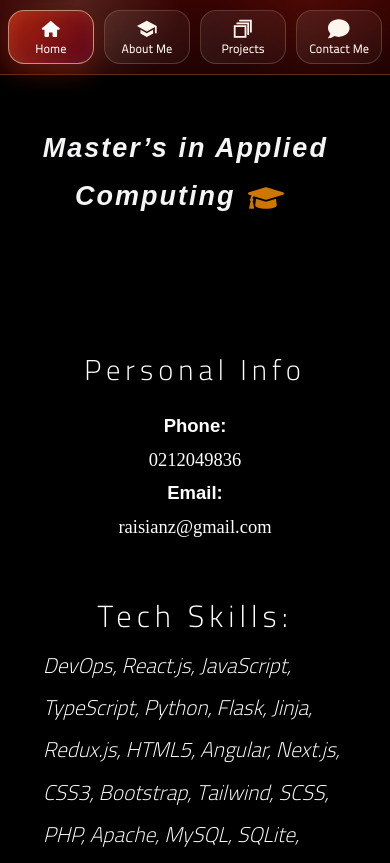
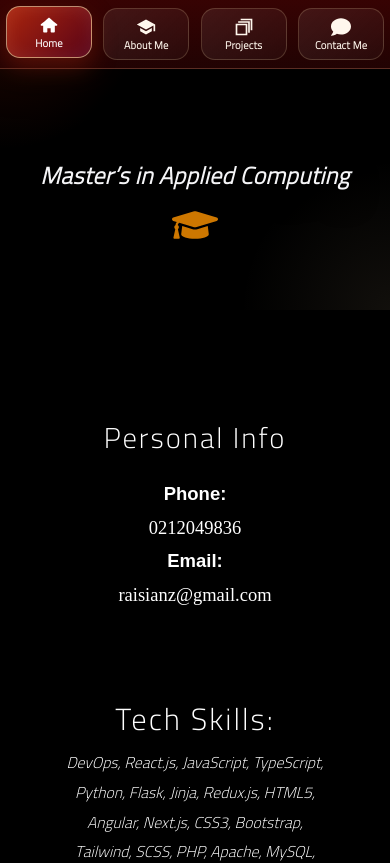
Before and after one commit to sue-zadeh/my-portfolio, a React (Vite) app: page / in a window 390 px wide. Shown: the top 863 px of the page. Built offline with nearby package versions, Linux system fonts and the light colour scheme.

Commit message:
updating the projects page

```diff
--- a/client/AboutMe.jsx
+++ b/client/AboutMe.jsx
@@ -128,7 +128,7 @@ export default function AboutMe() {
     })
   }, [])
   return (
-    <div style={S.pageWrap} className="AboutMe" id="about-me" data-aos="fade-up">
+    <div id="about-me"style={S.pageWrap} className="AboutMe" data-aos="fade-up">
       <div style={S.container} className="content-about">
         <h1 style={S.title} className="h-me2" data-aos="fade-down-right">
           {/* <MdDeveloperBoard size={42} color="#fff" />  */}
--- a/client/Banner.jsx
+++ b/client/Banner.jsx
@@ -15,7 +15,7 @@ function Banner() {
       text: 'Hi, I am Sue Zadeh',
       icon: (
         <HiOutlineHand
-          size={58}
+          size={65}
           color="#cd7700"
           style={{ paddingRight: '10px', paddingLeft: '10px' }}
         />
@@ -25,7 +25,7 @@ function Banner() {
       text: 'Full Stack Web Developer',
       icon: (
         <FaLaptopCode
-          size={63}
+          size={73}
           color="beige"
           style={{ paddingRight: '14px', paddingLeft: '14px' }}
         />
@@ -35,14 +35,14 @@ function Banner() {
       text: 'Master’s in Applied Computing',
       icon: (
         <FaGraduationCap
-          size={60}
+          size={70}
           color="#cd7700"
           style={{ paddingRight: '12px', paddingLeft: '12px' }}
         />
       ),
     },
     {
-      text: 'ISTQB® Certified Tester (iSQI, Aug 2025)',
+      text: 'ISTQB® Certified Tester (iSQI)',
       icon: (
         <FaCertificate
           size={70}
@@ -52,7 +52,7 @@ function Banner() {
       ),
     },
     {
-      text: 'ICAgile Certified Professional (ICP, Nov 2025)',
+      text: 'ICAgile Certified Professional (ICP)',
       icon: (
         <FaCertificate
           size={70}
@@ -65,7 +65,7 @@ function Banner() {
       text: 'Microsoft Azure Certified',
       icon: (
         <HiCloud
-          size={70}
+          size={80}
           color="#cd7700"
           style={{ paddingRight: '10px', paddingLeft: '10px' }}
         />
@@ -75,7 +75,7 @@ function Banner() {
       text: 'Dev Academy Graduate',
       icon: (
         <FaGraduationCap
-          size={63}
+          size={83}
           color="beige"
           style={{ paddingRight: '14px', paddingLeft: '13px' }}
         />
@@ -86,7 +86,7 @@ function Banner() {
       text: 'Tech enthusiast',
       icon: (
         <FaLightbulb
-          size={55}
+          size={53}
           color="#cd7700"
           style={{ paddingRight: '10px', paddingLeft: '10px' }}
         />
--- a/client/ContactMe.jsx
+++ b/client/ContactMe.jsx
@@ -79,7 +79,7 @@ function ContactMe() {
   }
 
   return (
-    <div id="contact-me" data-aos="fade-up">
+    <div data-aos="fade-up">
       {/* <div className="devNavcontact">
         <NavBar />
       </div> */}
--- a/client/Home.jsx
+++ b/client/Home.jsx
@@ -4,7 +4,7 @@ import Body from './Body'
 
 function Home() {
   return (
-    <div className="App" id="home">
+    <div className="App">
       <Banner />
       <Body />
     </div>
--- a/client/NavBar.jsx
+++ b/client/NavBar.jsx
@@ -5,93 +5,76 @@ import { CgStack } from 'react-icons/cg'
 import { FaComment } from 'react-icons/fa'
 
 const NavBar = () => {
-  const [activeSection, setActiveSection] = useState('home')
-
-  const navItems = [
-    {
-      label: 'Home',
-      href: 'home',
-      icon: <TiHome />,
-    },
-    {
-      label: 'About Me',
-      href: 'about-me',
-      icon: <MdSchool />,
-    },
-    {
-      label: 'Projects',
-      href: 'projects',
-      icon: <CgStack />,
-    },
-    {
-      label: 'Contact Me',
-      href: 'contact-me',
-      icon: <FaComment />,
-    },
-  ]
+  const [activeSection, setActiveSection] = useState(
+    window.location.hash || '#home'
+  )
 
   useEffect(() => {
-    const handleScroll = () => {
-      const sections = navItems
-        .map((item) => document.getElementById(item.href))
-        .filter(Boolean)
-
-      const currentSection = sections.find((section) => {
-        const rect = section.getBoundingClientRect()
-        return rect.top <= 130 && rect.bottom >= 130
-      })
-
-      if (currentSection) {
-        setActiveSection(currentSection.id)
-      }
+    const handleHashChange = () => {
+      setActiveSection(window.location.hash || '#home')
     }
 
-    handleScroll()
+    window.addEventListener('hashchange', handleHashChange)
 
-    window.addEventListener('scroll', handleScroll)
-    return () => window.removeEventListener('scroll', handleScroll)
+    return () => {
+      window.removeEventListener('hashchange', handleHashChange)
+    }
   }, [])
 
-  const goToSection = (sectionId) => {
-    const section = document.getElementById(sectionId)
-
-    if (!section) {
-      return
-    }
-
-    const navHeight = 95
-    const sectionTop =
-      section.getBoundingClientRect().top + window.pageYOffset - navHeight
-
-    window.scrollTo({
-      top: sectionTop,
-      behavior: 'auto',
-    })
-
-    setActiveSection(sectionId)
+  const isActive = (section) => {
+    return activeSection === section ? 'active' : ''
   }
 
   return (
-    <nav className="site-nav" aria-label="Main navigation">
-      <ul className="site-nav-list">
-        {navItems.map((item) => (
-          <li className="site-nav-item" key={item.href}>
-            <button
-              type="button"
-              className={`site-nav-link ${
-                activeSection === item.href ? 'active' : ''
-              }`}
-              onClick={() => goToSection(item.href)}
+    <div className="nav">
+      <div className="allnav">
+        <ul className="NavBar">
+          <li className="NavBarli">
+            <a
+              className={`NavLink ${isActive('#home')}`}
+              href="#home"
+              onClick={() => setActiveSection('#home')}
             >
-              <span className="site-nav-icon" aria-hidden="true">
-                {item.icon}
-              </span>
-              <span className="site-nav-text">{item.label}</span>
-            </button>
+              <TiHome className="NavIcon" />
+              <span>Home</span>
+            </a>
           </li>
-        ))}
-      </ul>
-    </nav>
+
+          <li className="NavBarli">
+            <a
+              className={`NavLink ${isActive('#about-me')}`}
+              href="#about-me"
+              onClick={() => setActiveSection('#about-me')}
+            >
+              <MdSchool className="NavIcon" />
+              <span>About Me</span>
+            </a>
+          </li>
+
+          <li className="NavBarli">
+            <a
+              className={`NavLink ${isActive('#projects')}`}
+              href="#projects"
+              onClick={() => setActiveSection('#projects')}
+            >
+              <CgStack className="NavIcon" />
+              <span>Projects</span>
+            </a>
+          </li>
+
+          <li className="NavBarli">
+            <a
+              className={`NavLink ${isActive('#contact-me')}`}
+              href="#contact-me"
+              onClick={() => setActiveSection('#contact-me')}
+            >
+              <FaComment className="NavIcon" />
+              <span>Contact Me</span>
+            </a>
+          </li>
+        </ul>
+      </div>
+    </div>
   )
 }
 
--- a/client/Projects.jsx
+++ b/client/Projects.jsx
@@ -292,7 +292,7 @@ function Projects() {
   }
 
   return (
-    <section id="projects" className="portfolio-projects-page">
+    <section className="portfolio-projects-page">
       <div className="portfolio-projects-overlay"></div>
 
       <div className="container position-relative portfolio-projects-content">
@@ -358,7 +358,7 @@ function Projects() {
         <div className="row g-4">
           {filteredProjects.map((project) => (
             <div className="col-md-6 col-xl-4" key={project.title}>
-              <article className="project-card h-100" data-aos="fade-up">
+              <article className="project-card h-100" data-aos="fade-up" tabIndex="0">
                 <div className="project-image-wrap">
                   <img
                     src={project.image}
--- a/client/main.css
+++ b/client/main.css
@@ -1,4 +1,6 @@
-body, html { background-color: rgb(35, 3, 3);
+body,
+html {
+  background-color: rgb(1, 0, 0);
   margin-bottom: 0.5em;
   background-size: cover;
   margin-left: 0;
@@ -10,65 +12,76 @@ html {
   scroll-padding-top: 95px;
 }
 
+section {
+  scroll-margin-top: 100px;
+}
+
 /* Navbar */
 
-.site-nav {
+.nav,
+.allnav {
+  width: 100%;
+}
+
+.NavBar {
   position: fixed;
   top: 0;
   left: 0;
-  width: 100%;
+  right: 0;
+
   z-index: 2000;
-  background:
-    linear-gradient(180deg, rgba(57, 3, 3, 0.96), rgba(35, 3, 3, 0.92));
-  border-bottom: 1px solid rgba(224, 195, 151, 0.22);
-  box-shadow: 0 12px 35px rgba(0, 0, 0, 0.45);
-  backdrop-filter: blur(12px);
-}
-
-.site-nav::before {
-  content: '';
-  position: absolute;
-  inset: 0;
-  background:
-    radial-gradient(circle at 20% 0%, rgba(224, 195, 151, 0.16), transparent 32%),
-    radial-gradient(circle at 80% 0%, rgba(171, 37, 13, 0.18), transparent 30%);
-  pointer-events: none;
-}
-
-.site-nav-list {
-  position: relative;
-  max-width: 1000px;
-  margin: 0 auto;
-  padding: 18px 16px;
   display: flex;
   justify-content: center;
   align-items: center;
   gap: 14px;
+
+  width: 100%;
+  margin: 0;
+  padding: 18px 14px;
+
   list-style: none;
+  background:
+    linear-gradient(180deg, rgba(57, 3, 3, 0.96), rgba(35, 3, 3, 0.94));
+  border-bottom: 1px solid rgba(224, 195, 151, 0.22);
+  box-shadow: 0 12px 35px rgba(0, 0, 0, 0.45);
+  backdrop-filter: blur(12px);
+
+  animation: slideIn 0.7s ease both;
 }
 
-.site-nav-item {
+.NavBarli {
   margin: 0;
+  padding: 0;
 }
 
-.site-nav-link {
+.NavLink {
   position: relative;
+
   display: flex;
+  justify-content: center;
   align-items: center;
-  justify-content: center;
-  gap: 9px;
-  min-height: 48px;
-  padding: 0 22px;
-  color: #fff7ed;
+  gap: 10px;
+
+  min-height: 50px;
+  padding: 0 24px;
+
+  color: #fff7ed !important;
   font-family: 'Cairo', 'Montserrat', sans-serif;
   font-size: 1.05rem;
   font-weight: 800;
   letter-spacing: 3px;
-  text-decoration: none;
+  text-decoration: none !important;
+
   border: 1px solid rgba(224, 195, 151, 0.22);
   border-radius: 999px;
+
   background:
-    linear-gradient(135deg, rgba(255, 255, 255, 0.08), rgba(255, 255, 255, 0.03));
+    linear-gradient(
+      135deg,
+      rgba(255, 255, 255, 0.08),
+      rgba(255, 255, 255, 0.03)
+    );
+
   overflow: hidden;
   transition:
     transform 0.25s ease,
@@ -77,186 +90,207 @@ html {
     background 0.25s ease;
 }
 
-.site-nav-link::before {
+.NavLink::before {
   content: '';
   position: absolute;
   top: 0;
   left: -75%;
+
   width: 55%;
   height: 100%;
-  background: linear-gradient(
-    110deg,
-    transparent,
-    rgba(255, 255, 255, 0.24),
-    transparent
-  );
+
+  background:
+    linear-gradient(
+      110deg,
+      transparent,
+      rgba(255, 255, 255, 0.24),
+      transparent
+    );
+
   transform: skewX(-22deg);
   transition: left 0.55s ease;
 }
 
-.site-nav-link:hover::before {
+.NavLink:hover::before {
   left: 130%;
 }
 
-.site-nav-link:hover {
-  color: #ffffff;
-  background:
-    linear-gradient(135deg, rgba(171, 37, 13, 0.92), rgba(88, 3, 23, 0.9));
-  border-color: rgba(224, 195, 151, 0.65);
-  box-shadow:
-    0 10px 24px rgba(171, 37, 13, 0.35),
-    inset 0 0 18px rgba(255, 255, 255, 0.08);
-  transform: translateY(-2px);
-}
-
-.site-nav-link.active {
-  color: #ffffff;
+.NavLink:hover,
+.NavLink.active {
+  color: #ffffff !important;
   background: linear-gradient(135deg, #ab250d, #580317);
   border-color: rgba(224, 195, 151, 0.7);
   box-shadow:
     0 10px 24px rgba(171, 37, 13, 0.38),
     inset 0 0 18px rgba(255, 255, 255, 0.08);
+  transform: translateY(-2px);
 }
 
-.site-nav-link:focus-visible {
-  outline: 3px solid #e0c397;
-  outline-offset: 4px;
-}
-
-.site-nav-icon {
-  display: inline-flex;
+.NavIcon {
   font-size: 1.55rem;
-  line-height: 1;
-}
-
-.site-nav-text {
-  white-space: nowrap;
+  flex-shrink: 0;
 }
 
 /* Tablet */
+
 @media screen and (max-width: 900px) {
-  .site-nav-list {
-    max-width: 100%;
+  .NavBar {
     justify-content: flex-start;
     overflow-x: auto;
     gap: 10px;
-    padding: 14px 14px;
+    padding: 12px 10px;
     scrollbar-width: none;
   }
 
-  .site-nav-list::-webkit-scrollbar {
+  .NavBar::-webkit-scrollbar {
     display: none;
   }
 
-  .site-nav-link {
-    min-height: 44px;
+  .NavLink {
+    min-height: 46px;
     padding: 0 18px;
-    font-size: 0.95rem;
+    font-size: 0.9rem;
     letter-spacing: 2px;
+    white-space: nowrap;
   }
 
-  .site-nav-icon {
-    font-size: 1.4rem;
+  .NavIcon {
+    font-size: 1.35rem;
   }
 }
 
 /* Mobile */
+
 @media screen and (max-width: 600px) {
-  .site-nav-list {
+  .NavBar {
     justify-content: space-between;
-    gap: 8px;
-    padding: 10px 8px;
     overflow-x: visible;
+    gap: 7px;
+    padding: 8px 6px;
   }
 
-  .site-nav-link {
+  .NavLink {
     width: 22vw;
-    min-width: 70px;
-    min-height: 54px;
-    padding: 6px 4px;
+    min-width: 64px;
+    min-height: 52px;
+    padding: 6px 3px;
+
     flex-direction: column;
     gap: 3px;
-    border-radius: 16px;
-    font-size: 0.72rem;
+
+    border-radius: 14px;
+    font-size: 0.66rem;
+    letter-spacing: 0.2px;
+    line-height: 1.1;
+  }
+
+  .NavIcon {
+    font-size: 1.25rem;
+  }
+}/* Banner */
+
+.Banner {
+  width: 100%;
+  min-height: 380px;
+  font-size: 1.05rem;
+  background:
+    radial-gradient(circle at top left, rgba(171, 37, 13, 0.22), transparent 30%),
+    radial-gradient(circle at bottom right, rgba(224, 195, 151, 0.08), transparent 30%),
+    #000;
+  display: flex;
+  justify-content: center;
+  align-items: center;
+  padding: 145px 1rem 65px;
+  /* border-bottom: 1px solid rgba(224, 195, 151, 0.12); */
+}
+
+.sentence {
+  width: min(1000px, 100%);
+  display: flex;
+  justify-content: center;
+  font-size: 0.5rem;
+  align-items: center;
+  gap: 22px;
+  text-align: center;
+  padding-top: 2.5rem;
+  margin: 0;
+  z-index: 2;
+}
+
+.banner-icon {
+  width: 78px;
+  height: 78px;
+  min-width: 78px;
+  display: grid;
+  place-items: center;
+  border-radius: 50%;
+  background: linear-gradient(135deg, #ab250d, #580317);
+  border: 1px solid rgba(224, 195, 151, 0.45);
+  box-shadow: 0 16px 35px rgba(171, 37, 13, 0.3);
+}
+
+.banner-icon svg {
+  width: 42px;
+  height: 42px;
+  color: #f6d7b0;
+}
+
+.web {
+  font-family: "Nunito", "Cairo", sans-serif;
+  font-size: clamp(1.2rem, 3.25vw, 2.6rem);
+  color: rgb(245, 245, 247);
+  font-style: italic;
+  font-weight: 900;
+  text-align: center;
+  line-height: 1.15;
+  letter-spacing: 1px;
+  padding: 0;
+  margin: 0;
+  text-shadow: 0 10px 28px rgba(0, 0, 0, 0.6);
+}
+
+.banner-subtitle {
+  color: #e0c397;
+  font-size: clamp(1rem, 2.4vw, 1.5rem);
+  font-weight: 800;
+  letter-spacing: 3px;
+  margin: 12px 0 0;
+}
+
+@media screen and (max-width: 600px) {
+  .Banner {
+    min-height: 300px;
+    padding: 105px 0.75rem 42px;
+  }
+
+  .sentence {
+    flex-direction: column;
+    gap: 12px;
+  }
+
+  .banner-icon {
+    width: 58px;
+    height: 58px;
+    min-width: 58px;
+  }
+
+  .banner-icon svg {
+    width: 30px;
+    height: 30px;
+  }
+
+  .web {
+    font-size: clamp(1.45rem, 8vw, 2.2rem);
+    line-height: 1.18;
     letter-spacing: 0.5px;
   }
 
-  .site-nav-icon {
-    font-size: 1.35rem;
-  }
-
-  .site-nav-text {
-    white-space: normal;
-    line-height: 1.1;
+  .banner-subtitle {
+    font-size: 0.95rem;
+    letter-spacing: 2px;
   }
 }
-/* Banner */
 
-.sentence {
-  display: grid;
-  /* grid-template-rows: auto; */
-  justify-content: center;
-  align-items: center;
-  font-size: 18px;
-  font-weight: bolder;
-  letter-spacing: 2px;
-  padding-top: 6.25em;
-  padding-bottom: 0em;
-  text-shadow: 1% 3% 5% #89d6e7;
-  z-index: 2;
-}
-
-.Banner {
-  align-items: center;
-  justify-items: center;
-  justify-content: center;
-  justify-self: center;
-  height: 25vh;
-  margin: 0;
-  padding-bottom:0px;
-  width: auto;
-}
-
-.web {
-  font-family: "Nunito", sans-serif;
-  font-size: 2.40em;
-  color: rgb(245, 245, 247);
-  font-style: italic;
-  font-weight: bolder;
-  text-align: center;
-  justify-items: center;
-  padding-bottom:0.5em;
-}
-
-@media  screen and (max-width: 400px){
-  .Banner {
-padding: 2px;
-height: 32vh;
-
-  }
-  .web {
-    font-size: 0.8vm;
-   }
-   .sentence
-   {
-    width: auto;
-    padding-top:1.75em;
-   }
-    .grid1, .grid2, .grid3 {
-      padding: 250px 60px 10px 25px;
-    }
-  }
-
-@media only screen and (max-width: 600px) {
-  .web {
-    font-size: 1.5em;
-    padding: 0% 5% 5% 0%;
-    margin: 0% 0% 0% 0%;
-  }
-  .p1{
-    padding: 0rem 1.25rem ;
-  }
-}
 
 /* Body */
 .Body {
@@ -447,7 +481,113 @@ h4 {
   font-size: 1.5em;
   padding-right: 3rem;
 }
+/* Tablet */
 
+@media screen and (max-width: 1000px) {
+  .Banner {
+    min-height: 360px;
+    padding: 130px 1.25rem 55px;
+  }
+
+  .grid-wrapper {
+    grid-template-columns: 1fr;
+    max-width: 720px;
+  }
+
+  .grid1,
+  .grid2,
+  .grid3 {
+    padding: 32px 26px;
+  }
+
+  .grid3 {
+    text-align: center;
+  }
+
+  .p1,
+  .p4 {
+    text-align: center;
+  }
+}
+
+/* Mobile */
+
+@media screen and (max-width: 600px) {
+  .Banner {
+    min-height: 310px;
+    padding: 115px 1rem 44px;
+  }
+
+  .sentence {
+    flex-direction: column;
+    gap: 14px;
+  }
+
+  .banner-icon {
+    width: 62px;
+    height: 62px;
+    min-width: 62px;
+  }
+
+  .banner-icon svg {
+    width: 32px;
+    height: 32px;
+  }
+
+  .web {
+    font-size: clamp(1.15rem, 6vw, 1.75rem);
+    line-height: 1.18;
+    letter-spacing: 0.5px;
+  }
+
+  .banner-subtitle {
+    font-size: 1rem;
+    letter-spacing: 2px;
+    margin-top: 10px;
+  }
+
+  .Body {
+    padding: 45px 1rem 60px;
+  }
+
+  .grid-wrapper {
+    gap: 20px;
+  }
+
+  .grid1,
+  .grid2,
+  .grid3 {
+    border-radius: 22px;
+    padding: 28px 20px;
+  }
+
+  .hh2,
+  .hh5,
+  .hh5-4,
+  .hire {
+    letter-spacing: 2px;
+  }
+
+  h4 {
+    letter-spacing: 2px;
+    margin-top: 36px;
+  }
+
+  .p1,
+  .p4 {
+    font-size: 0.98rem;
+    line-height: 1.9;
+  }
+
+  .download2 {
+    font-size: 1.05rem;
+    letter-spacing: 1.5px;
+  }
+
+  .social-container {
+    margin-top: 2.5rem;
+  }
+}
 /* /* AboutMe */
 .AboutMe {
   display: flex;
@@ -508,7 +648,6 @@ h4 {
 }
 }
 
-/* Projects Page */
 
 /* Projects Page */
 
@@ -547,7 +686,7 @@ h4 {
   display: inline-block;
   background-color: rgba(171, 37, 13, 0.22);
   color: #f6d7b0;
-  font-weight: 800;
+  font-weight: 500;
   font-size: 1rem;
   padding: 9px 18px;
   border: 1px solid rgba(224, 195, 151, 0.32);
@@ -558,8 +697,8 @@ h4 {
   color: #fff7ed;
   font-size: clamp(2rem, 5vw, 3.4rem);
   line-height: 1.12;
-  font-weight: 800;
-  letter-spacing: -0.04em;
+  font-weight: 480;
+  letter-spacing: -0.06em;
 }
 
 .projects-intro {
@@ -583,7 +722,7 @@ h4 {
   display: block;
   color: #ffffff;
   font-size: 1.25rem;
-  font-weight: 800;
+  font-weight: 490;
   margin-bottom: 4px;
 }
 
@@ -606,7 +745,7 @@ h4 {
   color: #fff7ed;
   padding: 10px 18px;
   border-radius: 999px;
-  font-weight: 800;
+  font-weight: 450;
   transition: 0.3s ease;
 }
 
@@ -632,7 +771,8 @@ h4 {
     border-color 0.35s ease;
 }
 
-.project-card:hover {
+.project-card:hover,
+.project-card:focus-within {
   transform: translateY(-10px);
   box-shadow: 0 28px 58px rgba(0, 0, 0, 0.46);
   border-color: rgba(224, 195, 151, 0.38);
@@ -653,13 +793,18 @@ h4 {
   transition: transform 0.5s ease;
 }
 
-.project-card:hover .project-image {
+.project-card:hover .project-image,
+.project-card:focus-within .project-image {
   transform: scale(1.07);
 }
+
+/* Overlay hidden by default */
 
 .project-hover-layer {
   position: absolute;
   inset: 0;
+  z-index: 2;
+
   background:
     linear-gradient(
       180deg,
@@ -667,17 +812,31 @@ h4 {
       rgba(35, 3, 3, 0.76) 48%,
       rgba(0, 0, 0, 0.98) 100%
     );
+
   color: #fff7ed;
   padding: 22px;
+
   display: flex;
   flex-direction: column;
   justify-content: flex-end;
+
   opacity: 0;
-  transition: opacity 0.35s ease;
+  visibility: hidden;
+  pointer-events: none;
+
+  transition:
+    opacity 0.35s ease,
+    visibility 0.35s ease;
 }
 
-.project-card:hover .project-hover-layer {
+/* Desktop hover + keyboard/mobile focus */
+
+.project-card:hover .project-hover-layer,
+.project-card:focus-within .project-hover-layer,
+.project-card:focus .project-hover-layer {
   opacity: 1;
+  visibility: visible;
+  pointer-events: auto;
 }
 
 .project-type {
@@ -686,7 +845,7 @@ h4 {
   background-color: rgba(171, 37, 13, 0.28);
   color: #f6d7b0;
   font-size: 0.83rem;
-  font-weight: 800;
+  font-weight: 450;
   padding: 6px 12px;
   border: 1px solid rgba(224, 195, 151, 0.22);
   border-radius: 999px;
@@ -721,7 +880,7 @@ h4 {
 .project-name {
   color: #fff7ed;
   font-size: 1.24rem;
-  font-weight: 800;
+  font-weight: 500;
   margin: 0;
 }
 
@@ -731,8 +890,8 @@ h4 {
   border: 1px solid rgba(224, 195, 151, 0.18);
   padding: 6px 10px;
   border-radius: 999px;
-  font-size: 0.78rem;
-  font-weight: 800;
+  font-size: 0.90rem;
+  font-weight: 490;
   white-space: nowrap;
 }
 
@@ -766,12 +925,12 @@ h4 {
   padding: 7px 11px;
   border-radius: 999px;
   font-size: 0.82rem;
-  font-weight: 700;
+  font-weight: 300;
   border: 1px solid rgba(224, 195, 151, 0.16);
 }
 
 .project-card .btn {
-  font-weight: 800;
+  font-weight: 400;
 }
 
 .project-card .btn-primary {
@@ -784,6 +943,8 @@ h4 {
   border-color: rgba(224, 195, 151, 0.6);
 }
 
+/* Tablet */
+
 @media (max-width: 991px) {
   .portfolio-projects-page {
     padding: 105px 0 70px;
@@ -793,6 +954,8 @@ h4 {
     height: 230px;
   }
 }
+
+/* Mobile */
 
 @media (max-width: 576px) {
   .portfolio-projects-page {
@@ -819,13 +982,16 @@ h4 {
   }
 
   .project-hover-layer {
-    opacity: 1;
-    background:
-      linear-gradient(
-        180deg,
-        rgba(0, 0, 0, 0.2) 0%,
-        rgba(35, 3, 3, 0.88) 100%
-      );
+    padding: 18px;
+  }
+
+  .project-hover-layer h3 {
+    font-size: 1.15rem;
+  }
+
+  .project-hover-layer p {
+    font-size: 0.9rem;
+    line-height: 1.55;
   }
 }
 /* ContactMe */
```
